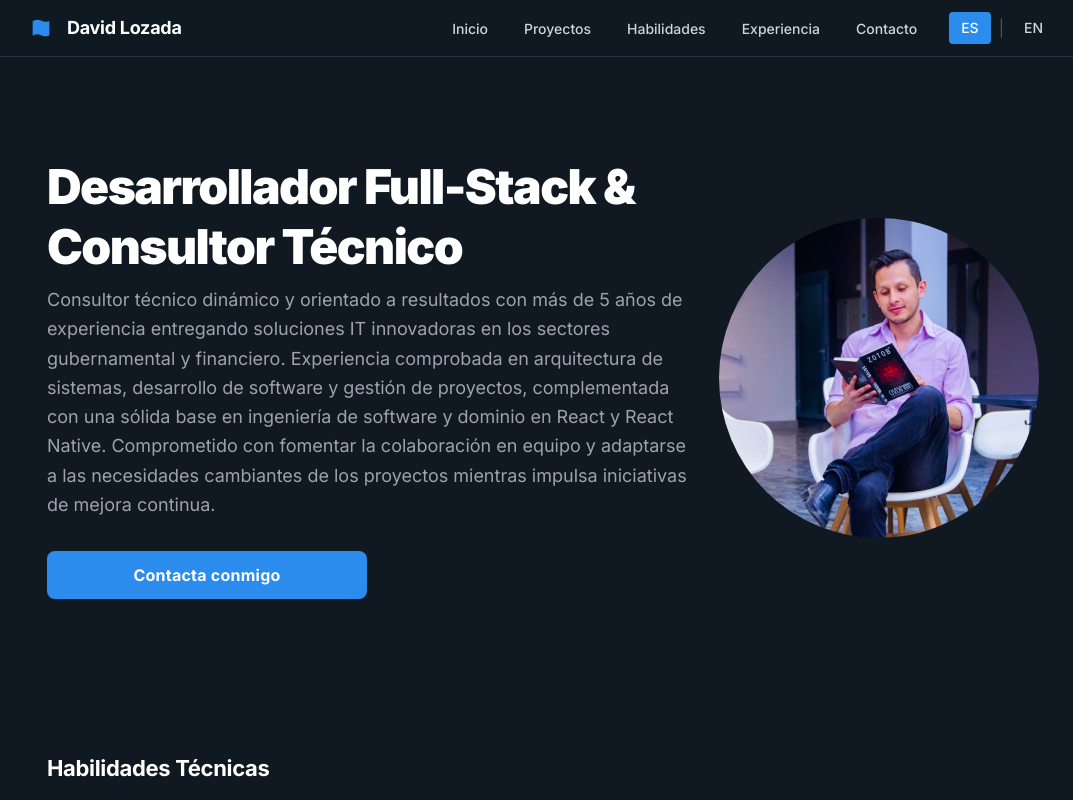
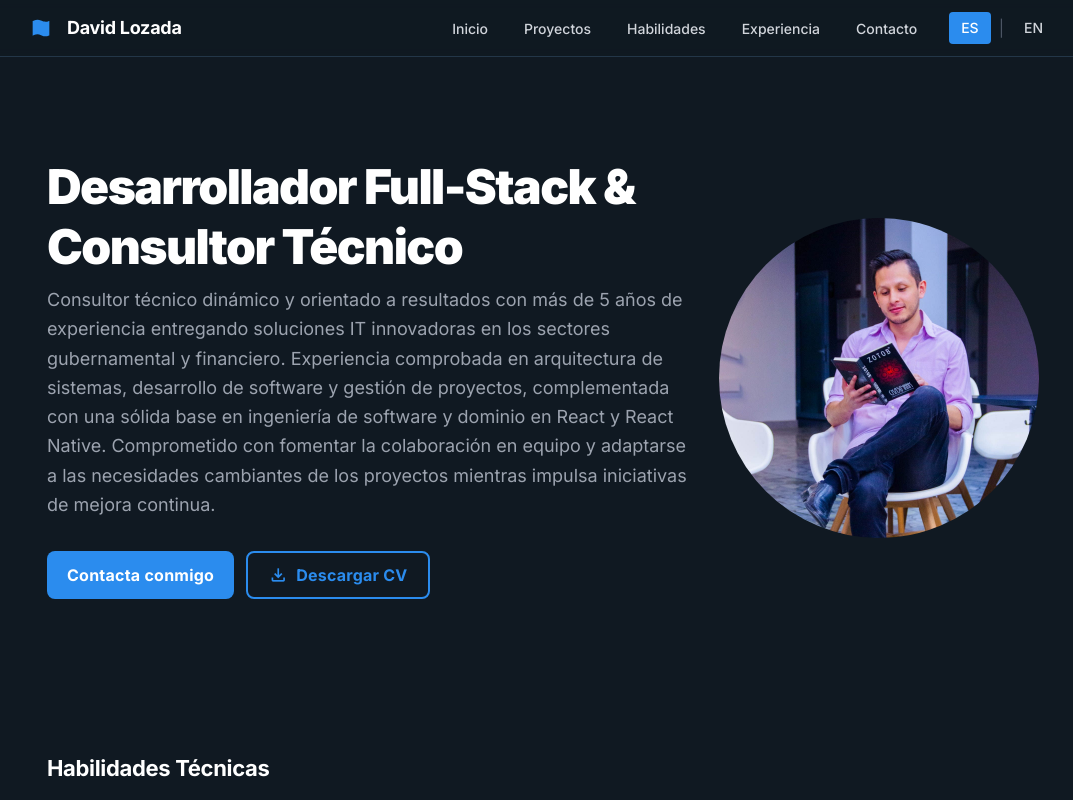
Before and after one commit to DashCode47/Protfolio, a React (Vite) app: page / in a window 1280 px wide. Shown: the top 800 px of the page, without its empty margins (97-1170 px from the left). Built offline with nearby package versions, Linux system fonts and the light colour scheme.

Commit message:
Update CV and enhance Hero component with download functionality

```diff
--- a/src/components/Hero.jsx
+++ b/src/components/Hero.jsx
@@ -2,6 +2,7 @@ import React from 'react';
 import { personalInfo } from '../data/personalInfo';
 import { useLanguage } from '../contexts/LanguageContext';
 import { translations } from '../translations/translations';
+import cvPdf from '../assets/cv.pdf';
 
 const Hero = () => {
   const { language } = useLanguage();
@@ -32,12 +33,22 @@ const Hero = () => {
               {t.hero.description}
             </h2>
           </div>
-          <a
-            className="flex min-w-[84px] max-w-xs cursor-pointer items-center justify-center overflow-hidden rounded-lg h-10 px-4 @[480px]:h-12 @[480px]:px-5 bg-primary text-white text-sm font-bold leading-normal tracking-[0.015em] @[480px]:text-base @[480px]:font-bold @[480px]:leading-normal @[480px]:tracking-[0.015em] mx-auto @[864px]:mx-0"
-            href="#contacto"
-          >
-            <span className="truncate">{t.hero.contactButton}</span>
-          </a>
+          <div className="flex flex-col sm:flex-row gap-3 mx-auto @[864px]:mx-0">
+            <a
+              className="flex min-w-[84px] max-w-xs cursor-pointer items-center justify-center overflow-hidden rounded-lg h-10 px-4 @[480px]:h-12 @[480px]:px-5 bg-primary text-white text-sm font-bold leading-normal tracking-[0.015em] @[480px]:text-base @[480px]:font-bold @[480px]:leading-normal @[480px]:tracking-[0.015em]"
+              href="#contacto"
+            >
+              <span className="truncate">{t.hero.contactButton}</span>
+            </a>
+            <a
+              className="flex min-w-[84px] max-w-xs cursor-pointer items-center justify-center gap-2 overflow-hidden rounded-lg h-10 px-4 @[480px]:h-12 @[480px]:px-5 border-2 border-primary text-primary bg-transparent hover:bg-primary hover:text-white text-sm font-bold leading-normal tracking-[0.015em] @[480px]:text-base @[480px]:font-bold @[480px]:leading-normal @[480px]:tracking-[0.015em] transition-colors"
+              href={cvPdf}
+              download="David-Lozada-CV.pdf"
+            >
+              <span className="material-symbols-outlined" style={{ fontSize: '20px' }}>download</span>
+              <span className="truncate">{t.hero.downloadCV}</span>
+            </a>
+          </div>
         </div>
       </div>
     </section>
--- a/src/translations/translations.js
+++ b/src/translations/translations.js
@@ -11,6 +11,7 @@ export const translations = {
       subtitle: 'Desarrollador Full-Stack & Consultor Técnico',
       description: 'Consultor técnico dinámico y orientado a resultados con más de 5 años de experiencia entregando soluciones IT innovadoras en los sectores gubernamental y financiero. Experiencia comprobada en arquitectura de sistemas, desarrollo de software y gestión de proyectos, complementada con una sólida base en ingeniería de software y dominio en React y React Native. Comprometido con fomentar la colaboración en equipo y adaptarse a las necesidades cambiantes de los proyectos mientras impulsa iniciativas de mejora continua.',
       contactButton: 'Contacta conmigo',
+      downloadCV: 'Descargar CV',
     },
     skills: {
       title: 'Habilidades Técnicas',
@@ -90,6 +91,7 @@ export const translations = {
       subtitle: 'Full-Stack Developer & Technical Consultant',
       description: 'Dynamic and results-driven technical consultant with over 5 years of experience delivering innovative IT solutions in the government and financial sectors. Proven expertise in systems architecture, software development, and project management, complemented by a strong foundation in software engineering with proficiency in React and React Native. Committed to fostering team collaboration and adapting to evolving project needs while consistently driving continuous improvement initiatives.',
       contactButton: 'Contact Me',
+      downloadCV: 'Download CV',
     },
     skills: {
       title: 'Technical Skills',
```
Also changed, not shown: 1 other file (tests, documents, lock files or other folders).
